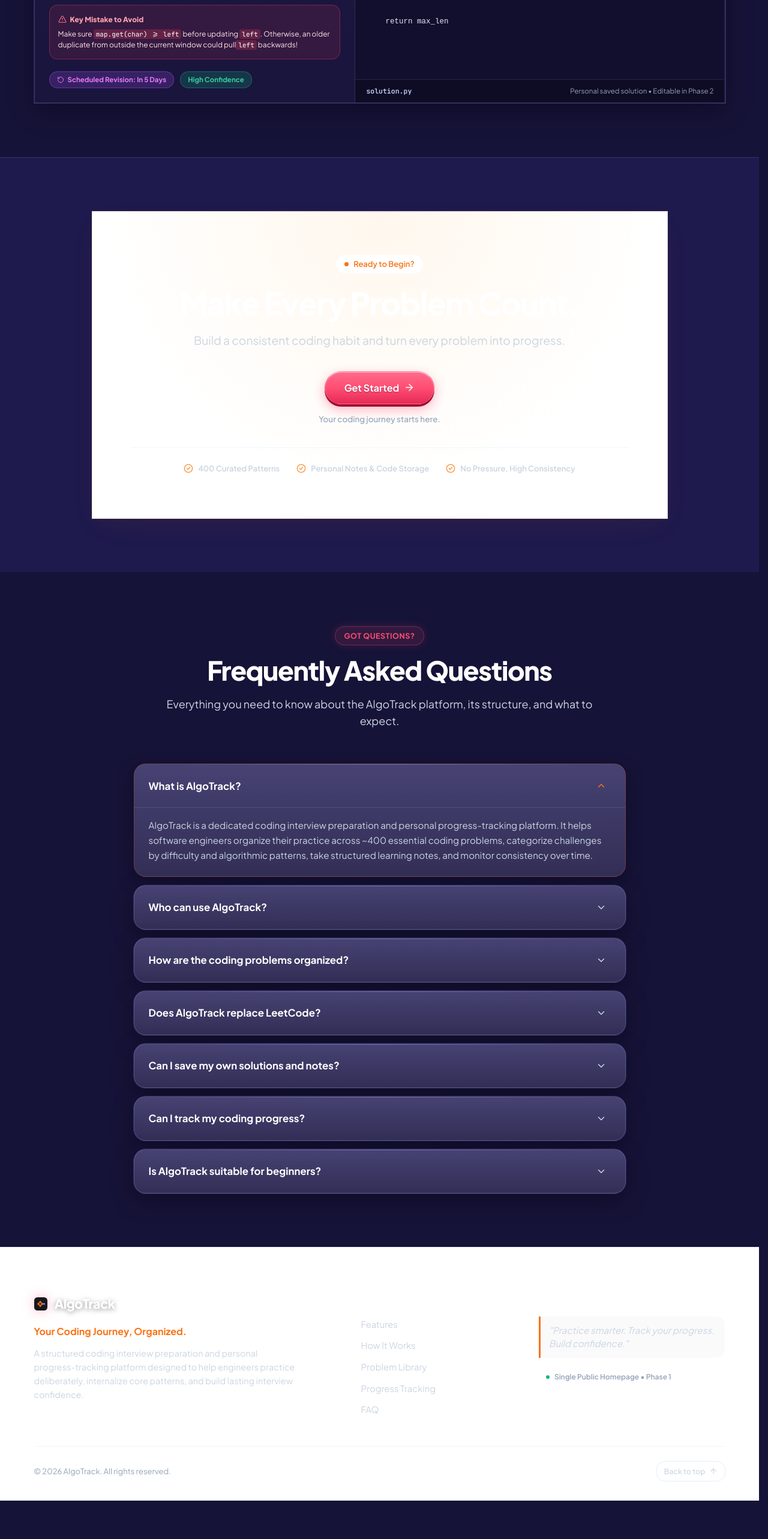
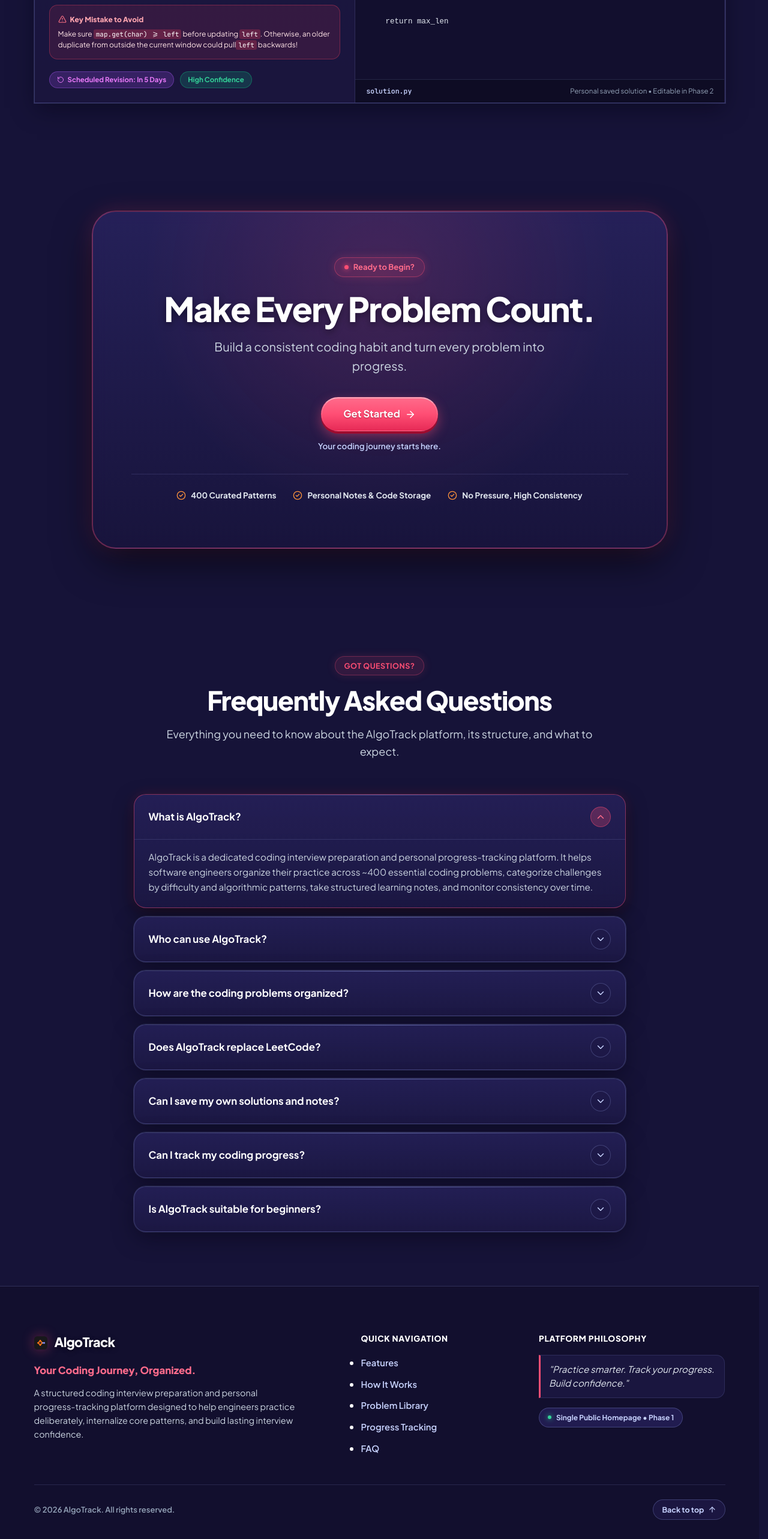
Before and after one commit to adarshgangareddy/AlgoTrack, a React (Vite) app: page / in a window 1280 px wide. Shown: the part 8584-11150 px from the top of the page at 60% size. Before the commit the page ends 11086 px from the top, so only its background shows below. Built offline with nearby package versions, Linux system fonts and the light colour scheme.

Commit message:
chore: update src/components/AuthModalPlaceholder.css, src/components/CallTo...

```diff
--- a/src/components/CallToAction.css
+++ b/src/components/CallToAction.css
@@ -1,21 +1,22 @@
 /* ==========================================================================
-   Call To Action Component Styles
+   Call To Action — Things Cosmic Theme
    ========================================================================== */
 
 .cta-section {
   padding-top: clamp(60px, 7vw, 100px);
   padding-bottom: clamp(60px, 7vw, 100px);
-  background-color: var(--bg-surface);
-  border-top: 1px solid var(--border-subtle);
+  position: relative;
 }
 
 .cta-card {
-  padding: clamp(48px, 6vw, 72px) clamp(24px, 5vw, 64px);
+  padding: clamp(48px, 6vw, 76px) clamp(24px, 5vw, 64px);
   text-align: center;
-  background: radial-gradient(circle at 50% 0%, #FFF7ED 0%, #FFFFFF 65%);
-  border: 1px solid rgba(234, 88, 12, 0.18);
-  border-radius: var(--radius-2xl);
-  box-shadow: 0 16px 48px -12px rgba(234, 88, 12, 0.08), 0 1px 3px rgba(24, 24, 27, 0.04);
+  background:
+    radial-gradient(circle at 50% 20%, rgba(255, 78, 116, 0.15) 0%, transparent 60%),
+    linear-gradient(180deg, rgba(38, 33, 90, 0.95) 0%, rgba(24, 20, 60, 0.95) 100%);
+  border: 2px solid rgba(255, 78, 116, 0.35);
+  border-radius: var(--radius-stadium);
+  box-shadow: 0 25px 70px -10px rgba(0, 0, 0, 0.7), 0 0 35px rgba(255, 78, 116, 0.2);
   max-width: 960px;
   margin: 0 auto;
   display: flex;
@@ -27,36 +28,38 @@
   display: inline-flex;
   align-items: center;
   gap: 8px;
-  padding: 5px 14px;
-  background-color: #FFFFFF;
-  border: 1px solid var(--brand-orange-border);
+  padding: 5px 16px;
+  background-color: rgba(255, 78, 116, 0.15);
+  border: 1px solid rgba(255, 78, 116, 0.4);
   border-radius: var(--radius-pill);
   font-size: 13px;
-  font-weight: 600;
-  color: var(--brand-orange);
+  font-weight: 700;
+  color: #FF6B8B;
   margin-bottom: 20px;
-  box-shadow: var(--shadow-xs);
+  box-shadow: 0 0 15px rgba(255, 78, 116, 0.2);
 }
 
 .cta-badge-dot {
   width: 7px;
   height: 7px;
   border-radius: 50%;
-  background-color: var(--brand-orange);
+  background-color: #FF4E74;
+  box-shadow: 0 0 8px #FF4E74;
 }
 
 .cta-heading {
-  font-size: clamp(2.2rem, 3.8vw + 0.5rem, 3.25rem);
+  font-size: clamp(2.3rem, 4vw + 0.5rem, 3.5rem);
   font-weight: 800;
   letter-spacing: -0.03em;
-  color: var(--text-primary);
+  color: #FFFFFF;
   line-height: 1.15;
   margin-bottom: 16px;
+  text-shadow: 0 4px 12px rgba(0, 0, 0, 0.4);
 }
 
 .cta-description {
-  font-size: clamp(1.05rem, 1.2vw + 0.4rem, 1.2rem);
-  color: var(--text-secondary);
+  font-size: clamp(1.05rem, 1.2vw + 0.4rem, 1.25rem);
+  color: #CBD5E1;
   line-height: 1.6;
   max-width: 620px;
   margin-bottom: 36px;
@@ -71,14 +74,14 @@
 }
 
 .cta-btn {
-  padding: 14px 32px;
-  font-size: 16px;
+  padding: 14px 36px;
+  font-size: 16.5px;
 }
 
 .cta-secondary-text {
   font-size: 13.5px;
-  color: var(--text-muted);
-  font-weight: 500;
+  color: #C7D2FE;
+  font-weight: 600;
 }
 
 .cta-benefits-row {
@@ -88,7 +91,7 @@
   gap: 28px;
   flex-wrap: wrap;
   padding-top: 24px;
-  border-top: 1px solid var(--border-subtle);
+  border-top: 1px solid rgba(165, 180, 252, 0.15);
   width: 100%;
 }
 
@@ -96,12 +99,11 @@
   display: flex;
   align-items: center;
   gap: 8px;
-  font-size: 13px;
-  font-weight: 600;
-  color: var(--text-secondary);
+  font-size: 13.5px;
+  font-weight: 700;
+  color: #E2E8F0;
 }
 
-/* Responsiveness */
 @media (max-width: 640px) {
   .cta-benefits-row {
     flex-direction: column;
--- a/src/components/FAQ.css
+++ b/src/components/FAQ.css
@@ -1,11 +1,11 @@
 /* ==========================================================================
-   FAQ Component Styles
+   FAQ — Things Cosmic Theme
    ========================================================================== */
 
 .faq-section {
   padding-top: clamp(60px, 7vw, 100px);
   padding-bottom: clamp(60px, 7vw, 100px);
-  background-color: var(--bg-page);
+  position: relative;
 }
 
 .faq-accordion-list {
@@ -17,15 +17,14 @@
 }
 
 .faq-item {
-  background-color: #FFFFFF;
   border-radius: var(--radius-lg);
   overflow: hidden;
   transition: all 0.2s ease;
 }
 
 .faq-item.is-open {
-  border-color: rgba(234, 88, 12, 0.3);
-  box-shadow: var(--shadow-md);
+  border-color: rgba(255, 78, 116, 0.45);
+  box-shadow: 0 12px 32px rgba(0, 0, 0, 0.5), 0 0 20px rgba(255, 78, 116, 0.15);
 }
 
 .faq-question-btn {
@@ -43,33 +42,35 @@
 }
 
 .faq-question-btn:hover {
-  background-color: #FAFAFA;
+  background-color: rgba(255, 255, 255, 0.04);
 }
 
 .faq-question-text {
   font-size: 1.05rem;
   font-weight: 700;
-  color: var(--text-primary);
+  color: #FFFFFF;
   line-height: 1.4;
 }
 
 .faq-chevron-box {
-  width: 32px;
-  height: 32px;
+  width: 34px;
+  height: 34px;
   border-radius: 50%;
-  background-color: var(--bg-subtle);
+  background-color: rgba(30, 26, 72, 0.8);
+  border: 1px solid rgba(165, 180, 252, 0.25);
   display: flex;
   align-items: center;
   justify-content: center;
-  color: var(--text-secondary);
+  color: #C7D2FE;
   transition: transform 0.25s cubic-bezier(0.16, 1, 0.3, 1), background-color 0.15s ease;
   flex-shrink: 0;
 }
 
 .faq-chevron-box.rotated {
   transform: rotate(180deg);
-  background-color: var(--bg-accent-soft);
-  color: var(--brand-orange);
+  background-color: rgba(255, 78, 116, 0.25);
+  color: #FF6B8B;
+  border-color: rgba(255, 78, 116, 0.45);
 }
 
 .faq-answer-collapse {
@@ -87,22 +88,14 @@
 .faq-answer-inner {
   padding: 0 24px 22px 24px;
   font-size: 0.95rem;
-  color: var(--text-secondary);
+  color: #CBD5E1;
   line-height: 1.65;
-  border-top: 1px solid var(--border-subtle);
+  border-top: 1px solid rgba(165, 180, 252, 0.15);
   padding-top: 16px;
 }
 
-/* Responsiveness */
 @media (max-width: 640px) {
-  .faq-question-btn {
-    padding: 16px 18px;
-  }
-  .faq-question-text {
-    font-size: 0.975rem;
-  }
-  .faq-answer-inner {
-    padding: 14px 18px 18px 18px;
-    font-size: 0.9rem;
-  }
+  .faq-question-btn { padding: 16px 18px; }
+  .faq-question-text { font-size: 0.975rem; }
+  .faq-answer-inner { padding: 14px 18px 18px 18px; font-size: 0.9rem; }
 }
--- a/src/components/Footer.css
+++ b/src/components/Footer.css
@@ -1,12 +1,14 @@
 /* ==========================================================================
-   Footer Component Styles
+   Footer — Things Cosmic Theme
    ========================================================================== */
 
 .footer-wrapper {
-  background-color: #FFFFFF;
-  border-top: 1px solid var(--border-default);
+  background-color: rgba(18, 15, 46, 0.95);
+  border-top: 1px solid rgba(165, 180, 252, 0.2);
   padding-top: clamp(48px, 6vw, 80px);
   padding-bottom: 32px;
+  position: relative;
+  z-index: 5;
 }
 
 .footer-main-row {
@@ -14,7 +16,7 @@
   grid-template-columns: 2fr 1fr 1.25fr;
   gap: 48px;
   padding-bottom: 48px;
-  border-bottom: 1px solid var(--border-subtle);
+  border-bottom: 1px solid rgba(165, 180, 252, 0.15);
 }
 
 .footer-brand-col {
@@ -29,14 +31,14 @@
 }
 
 .footer-tagline {
-  font-size: 1rem;
-  font-weight: 700;
-  color: var(--brand-orange);
+  font-size: 1.05rem;
+  font-weight: 800;
+  color: #FF6B8B;
 }
 
 .footer-description {
   font-size: 0.9rem;
-  color: var(--text-secondary);
+  color: #CBD5E1;
   line-height: 1.6;
 }
 
@@ -50,8 +52,8 @@
 
 .footer-nav-title {
   font-size: 0.85rem;
-  font-weight: 700;
-  color: var(--text-primary);
+  font-weight: 800;
+  color: #FFFFFF;
   text-transform: uppercase;
   letter-spacing: 0.05em;
 }
@@ -64,24 +66,29 @@
 
 .footer-links-list a {
   font-size: 0.925rem;
-  color: var(--text-secondary);
-  transition: color 0.15s ease;
+  font-weight: 600;
+  color: #C7D2FE;
+  transition: all 0.15s ease;
 }
 
 .footer-links-list a:hover {
-  color: var(--brand-orange);
+  color: #FF6B8B;
+  transform: translateX(3px);
 }
 
 /* Statement Col */
 .statement-quote {
   font-size: 0.95rem;
   font-style: italic;
-  color: var(--text-secondary);
+  color: #E2E8F0;
   line-height: 1.5;
-  background-color: #FAFAFB;
-  border-left: 3px solid var(--brand-orange);
+  background-color: rgba(30, 26, 72, 0.7);
+  border-left: 3px solid #FF4E74;
   padding: 12px 14px;
   border-radius: 0 var(--radius-md) var(--radius-md) 0;
+  border: 1px solid rgba(165, 180, 252, 0.15);
+  border-left-width: 3px;
+  border-left-color: #FF4E74;
 }
 
 .statement-badge {
@@ -89,10 +96,11 @@
   align-items: center;
   gap: 8px;
   font-size: 12px;
-  font-weight: 600;
-  color: var(--text-muted);
-  background-color: var(--bg-subtle);
-  padding: 6px 12px;
+  font-weight: 700;
+  color: #C7D2FE;
+  background-color: rgba(38, 33, 90, 0.8);
+  border: 1px solid rgba(165, 180, 252, 0.25);
+  padding: 6px 14px;
   border-radius: var(--radius-pill);
   width: fit-content;
 }
@@ -101,7 +109,8 @@
   width: 6px;
   height: 6px;
   border-radius: 50%;
-  background-color: #10B981;
+  background-color: #34D399;
+  box-shadow: 0 0 8px #34D399;
 }
 
 /* Bottom Row */
@@ -111,33 +120,37 @@
   justify-content: space-between;
   padding-top: 24px;
   font-size: 13px;
-  color: var(--text-muted);
+  color: #94A3B8;
   flex-wrap: wrap;
   gap: 12px;
+}
+
+.copyright-text {
+  font-weight: 600;
 }
 
 .back-to-top-btn {
   display: inline-flex;
   align-items: center;
   gap: 6px;
-  background: none;
-  border: 1px solid var(--border-default);
-  border-radius: var(--radius-md);
-  padding: 6px 12px;
+  background: rgba(30, 26, 72, 0.8);
+  border: 1px solid rgba(165, 180, 252, 0.25);
+  border-radius: var(--radius-pill);
+  padding: 6px 14px;
   font-size: 12.5px;
-  font-weight: 500;
-  color: var(--text-secondary);
+  font-weight: 700;
+  color: #C7D2FE;
   cursor: pointer;
-  transition: all 0.15s ease;
+  transition: all 0.2s ease;
 }
 
 .back-to-top-btn:hover {
-  background-color: var(--bg-subtle);
-  color: var(--text-primary);
-  border-color: var(--border-hover);
+  background-color: rgba(45, 39, 104, 0.95);
+  color: #FFFFFF;
+  border-color: rgba(165, 180, 252, 0.5);
+  transform: translateY(-2px);
 }
 
-/* Responsiveness */
 @media (max-width: 900px) {
   .footer-main-row {
     grid-template-columns: 1fr;
```
Also changed, not shown: src/components/AuthModalPlaceholder.css (+44 -40 lines).
